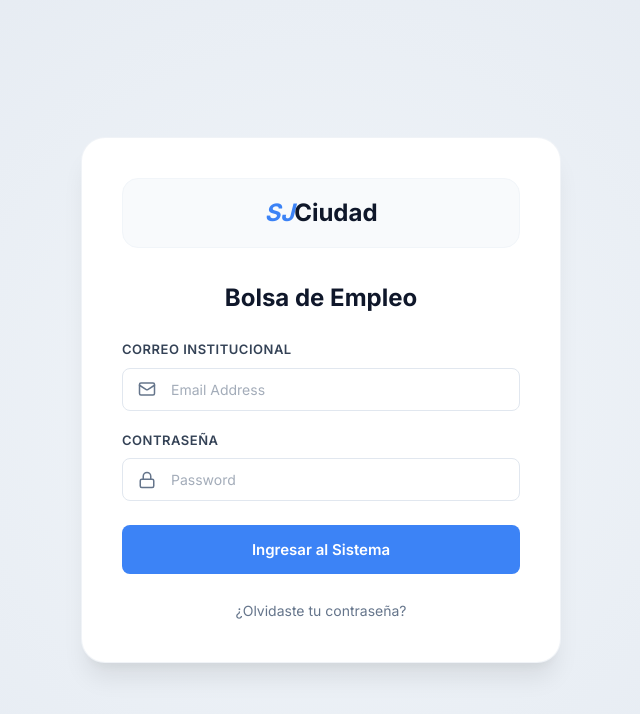
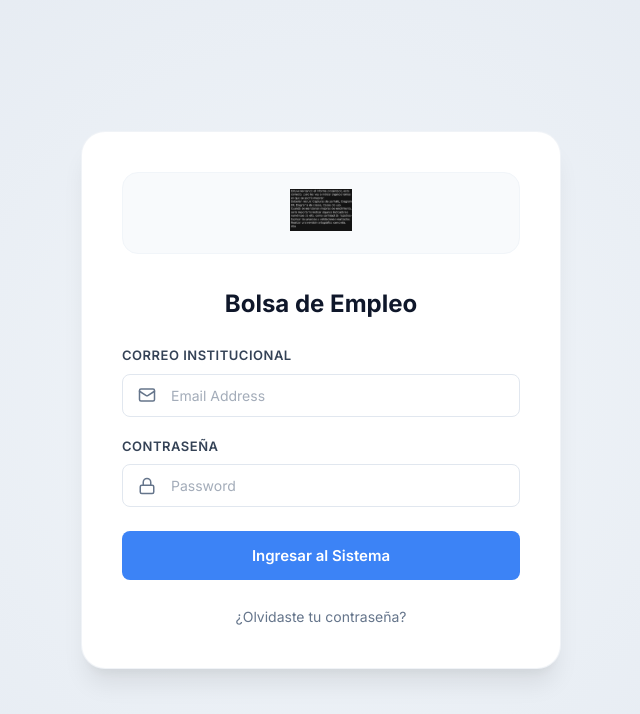
Before and after one commit to quiro587/TP_bolsadetrabajo, a React (Vite) app in the folder frontend/: page / in a window 1280 px wide. Shown: the top 714 px of the page, without its empty margins (319-959 px from the left). Built offline with nearby package versions, Linux system fonts and the light colour scheme.

Commit message:
design: reemplazar texto logo SJ Ciudad por logo oficial en imagen png para sidebar y login

```diff
--- a/frontend/src/App.tsx
+++ b/frontend/src/App.tsx
@@ -4,6 +4,7 @@ import Dashboard from './Dashboard';
 import CandidateForm from './CandidateForm';
 import CandidateCV from './CandidateCV';
 import UserManual from './UserManual';
+import logoSjCiudad from './assets/sj_ciudad.png';
 import {
   LogOut, Users, FileText, UserPlus, Loader2, AlertCircle,
   Briefcase, MapPin, GraduationCap, UserCheck, Calendar, Clock, BarChart3,
@@ -359,9 +360,8 @@ export default function App() {
     <div className="app-container">
       {/* Left Sidebar (no-print) */}
       <aside className="sidebar no-print">
-        <div className="sidebar-brand">
-          <span className="logo-sj">SJ</span>
-          <span className="logo-ciudad">Ciudad</span>
+        <div className="sidebar-brand" style={{ padding: '10px 0', display: 'flex', justifyContent: 'center' }}>
+          <img src={logoSjCiudad} alt="SJ Ciudad" style={{ maxHeight: '42px', objectFit: 'contain' }} />
         </div>
 
         <nav className="sidebar-menu">
--- a/frontend/src/Login.tsx
+++ b/frontend/src/Login.tsx
@@ -1,5 +1,6 @@
 import React, { useState } from 'react';
 import { Mail, Lock, ShieldAlert } from 'lucide-react';
+import logoSjCiudad from './assets/sj_ciudad.png';
 
 interface LoginProps {
   onLoginSuccess: (token: string) => void;
@@ -77,8 +78,7 @@ export default function Login({ onLoginSuccess }: LoginProps) {
           marginBottom: '32px',
           border: '1px solid #f1f5f9'
         }}>
-          <span className="logo-sj">SJ</span>
-          <span className="logo-ciudad">Ciudad</span>
+          <img src={logoSjCiudad} alt="SJ Ciudad" style={{ maxHeight: '42px', objectFit: 'contain' }} />
         </div>
 
         <h2 style={{
```
Also changed, not shown: frontend/src/assets/sj_ciudad.png (added).
